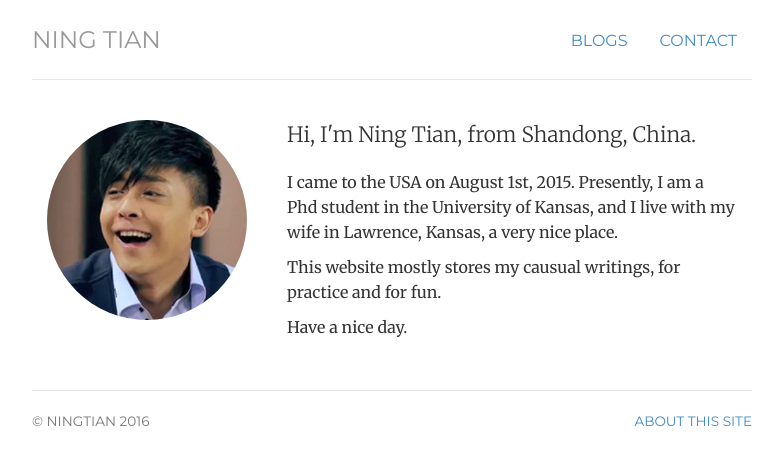
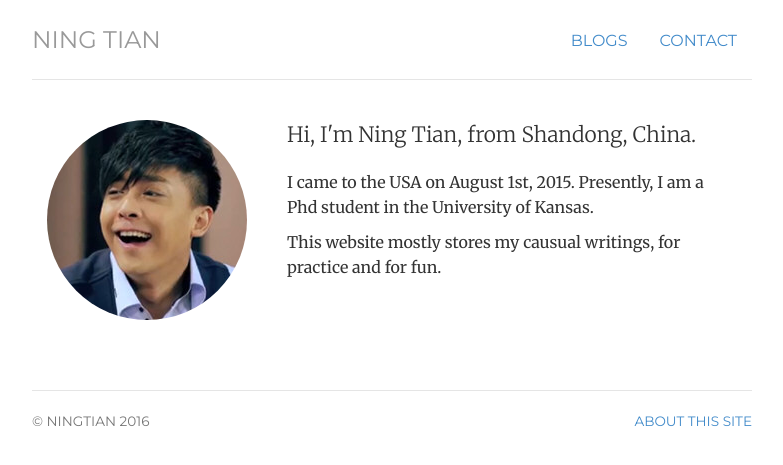
Before and after one commit to ningtian/ningtian.github.io, a Jekyll site: the page built from index.html, in a window 1280 px wide. Shown: the top 465 px of the page, without its empty margins (248-1031 px from the left). Built offline with Jekyll 4.4.1, drawn with Linux system fonts in a browser that asks for light colours.

Commit message:
Update index.html

```diff
--- a/index.html
+++ b/index.html
@@ -19,12 +19,12 @@ description: Ning Tian is a phd student living and working in Lawrence.
 
 	<p class="lead">Hi, I'm <span itemprop="name">Ning Tian, from Shandong, China. </span></p>
 
-	<p> I came to the USA on August 1st, 2015. Presently, I am a Phd student in the University of Kansas, and I live with my wife in Lawrence, Kansas, a very nice place.
+	<p> I came to the USA on August 1st, 2015. Presently, I am a Phd student in the University of Kansas.
 
 
-        <p>This website mostly stores my causual writings, for practice and for fun.  </p>
+        <p>This website mostly stores my causual writings, for practice and for fun. </p>
 
-		<p> Have a nice day. </p>
+
 
 	</div>
 </div>
```
